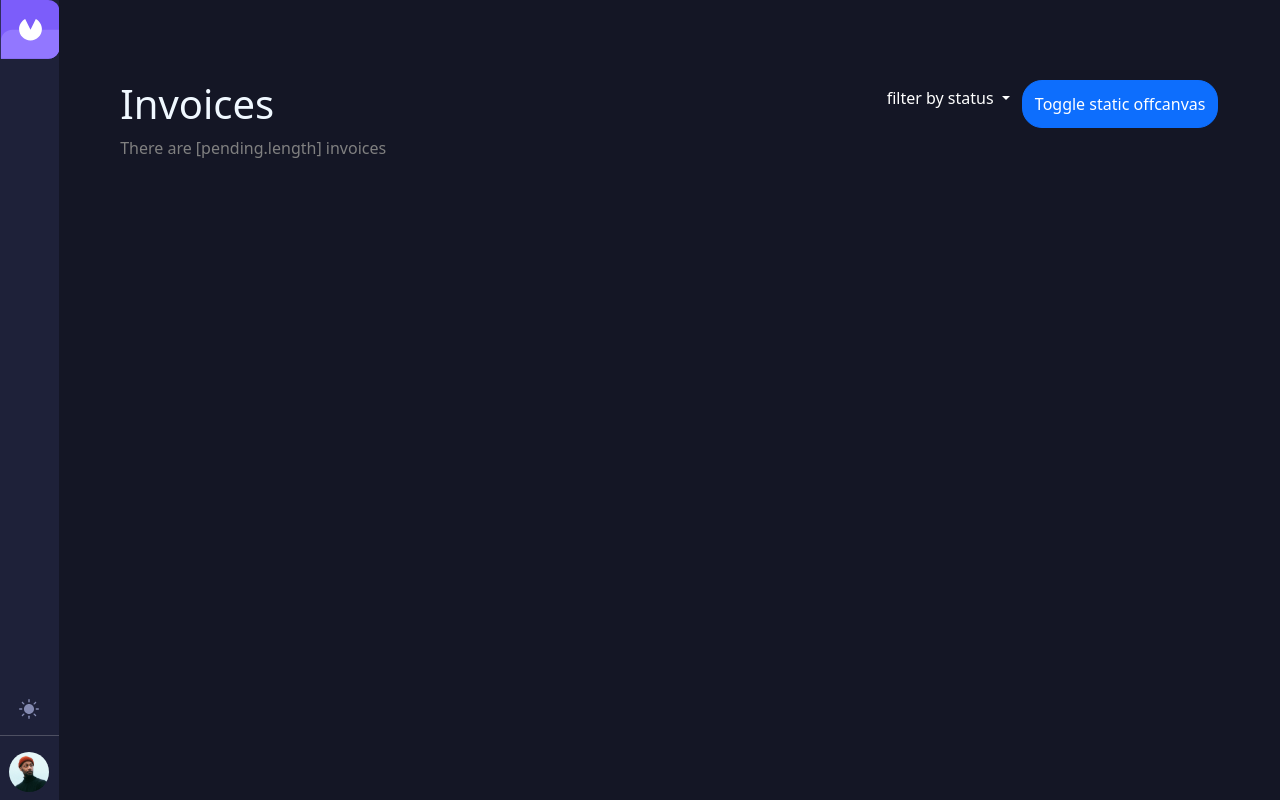
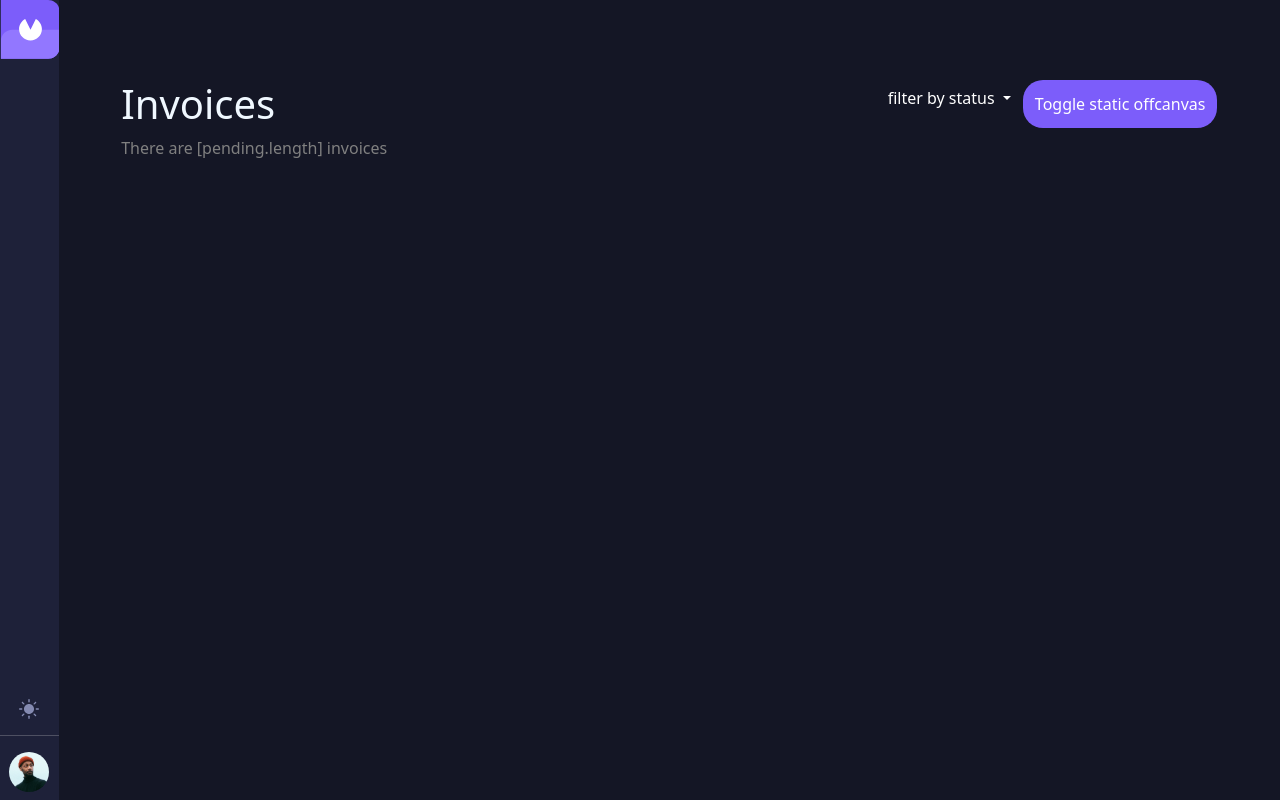
Before and after one commit to Abishop0831/InvoiceApp, an Angular app in the folder myApp/: page / in a window 1280 px wide. Built offline with nearby package versions, Linux system fonts and the light colour scheme; what @ngrx/store would draw is missing.

Commit message:
styling to invoice navbar

```diff
--- a/myApp/src/app/home/home.component.css
+++ b/myApp/src/app/home/home.component.css
@@ -14,8 +14,8 @@
 
 }
 
-.btn btn-primary {
-    border-radius: 20px !important;
+.offcanvas-body {
+    border: 0px 0px 20px 20px !important;
 }
 
 .invoices {
--- a/myApp/src/app/home/home.component.html
+++ b/myApp/src/app/home/home.component.html
@@ -17,11 +17,11 @@
         </ul>
       </div>
 
-      <button style="height: 6vh; border-radius: 20px !important;" class="btn btn-primary" type="button" data-bs-toggle="offcanvas" data-bs-target="#staticBackdrop" aria-controls="staticBackdrop">
+      <button style="height: 6vh; border-radius: 20px !important; background-color: #7C5DFA; border: 0px; " class="btn btn-primary" type="button" data-bs-toggle="offcanvas" data-bs-target="#staticBackdrop" aria-controls="staticBackdrop">
         Toggle static offcanvas
       </button>
 
-      <div class="offcanvas offcanvas-start" data-bs-backdrop="static" tabindex="-1" id="staticBackdrop" aria-labelledby="staticBackdropLabel">
+      <div style=" border: 0px 0px 20px 20px !important" class="offcanvas offcanvas-start" data-bs-backdrop="static" tabindex="-1" id="staticBackdrop" aria-labelledby="staticBackdropLabel">
         <div class="offcanvas-header">
           <h5 class="offcanvas-title" id="staticBackdropLabel">Offcanvas</h5>
           <button type="button" class="btn-close" data-bs-dismiss="offcanvas" aria-label="Close"></button>
```
